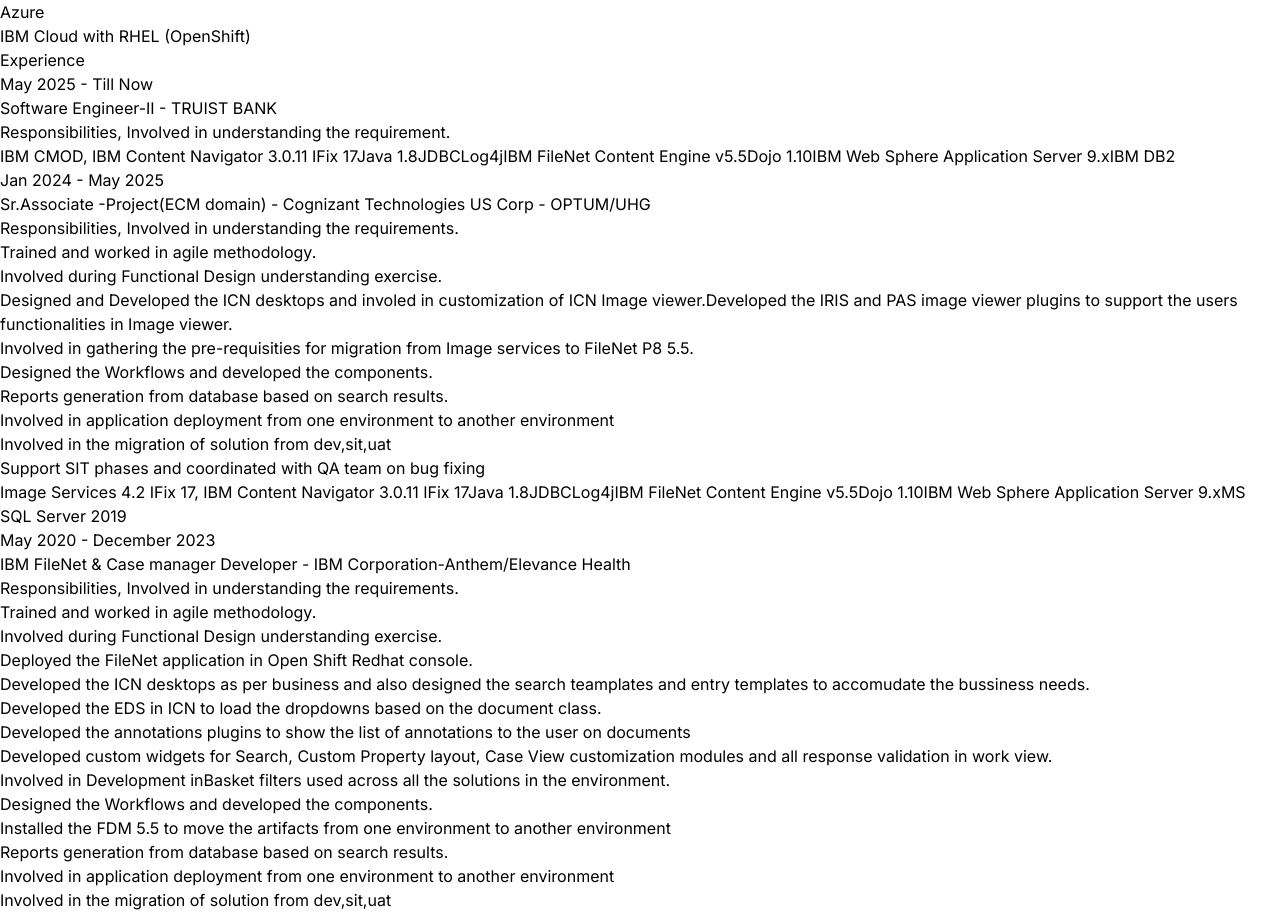
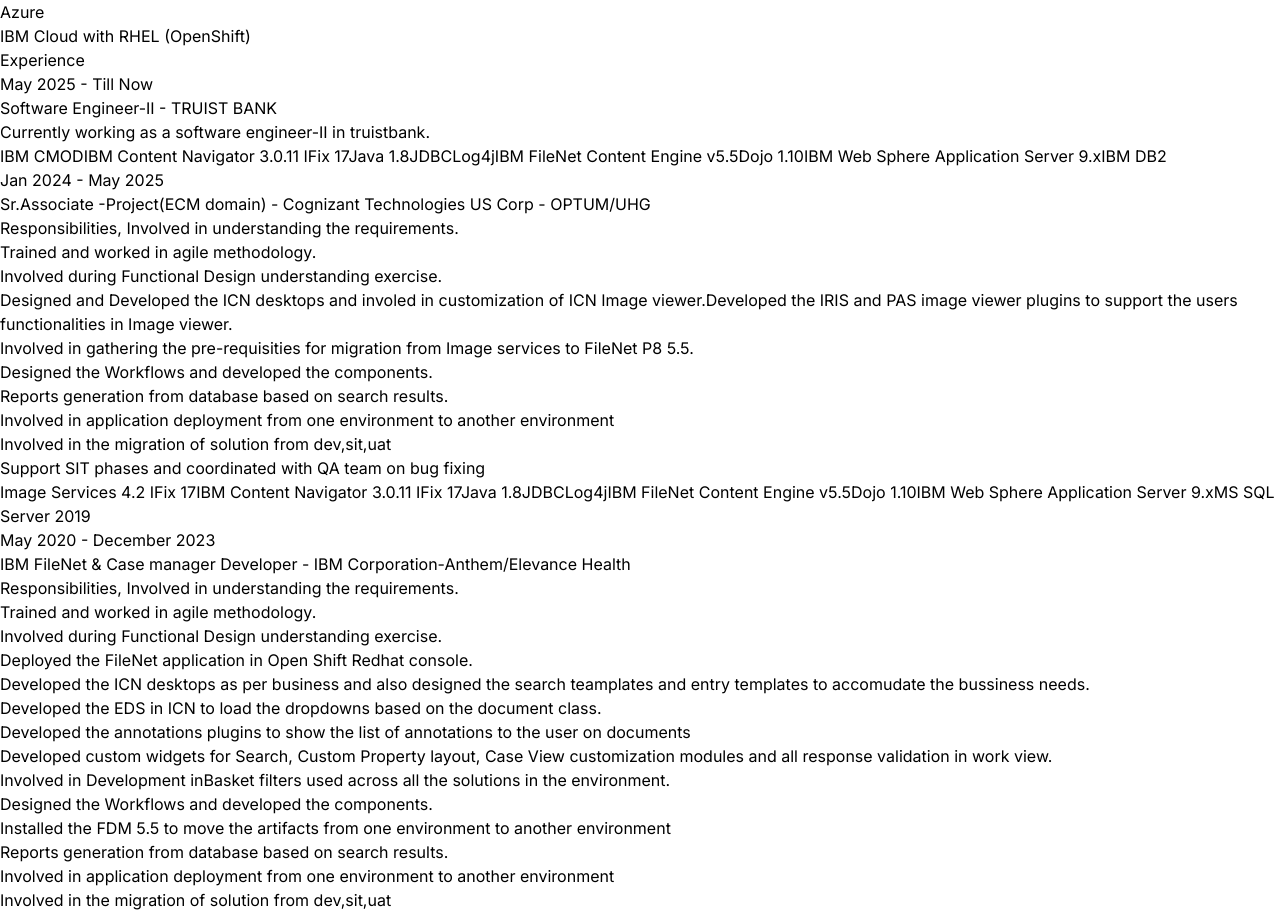
Before and after one commit to haribulagakula/portfolio, a React (Vite) app: page / in a window 1280 px wide. Shown: the part 2969-3884 px from the top of the page. Built offline with nearby package versions, Linux system fonts and the light colour scheme.

Commit message:
Update index.jsx
added Truist bank experience

```diff
--- a/src/constants/index.jsx
+++ b/src/constants/index.jsx
@@ -13,10 +13,10 @@
     company: "TRUIST BANK",
     description: [
       <>
-        Responsibilities, Involved in understanding the requirement.
+        Currently working as a software engineer-II in truistbank.
       </>
     ],
-    technologies: ["IBM CMOD, IBM Content Navigator 3.0.11 IFix 17", "Java 1.8", "JDBC", "Log4j", "IBM FileNet Content Engine v5.5", "Dojo 1.10", "IBM Web Sphere Application Server 9.x", "IBM DB2"],
+    technologies: ["IBM CMOD", "IBM Content Navigator 3.0.11 IFix 17", "Java 1.8", "JDBC", "Log4j", "IBM FileNet Content Engine v5.5", "Dojo 1.10", "IBM Web Sphere Application Server 9.x", "IBM DB2"],
   },
   {
     year: "Jan 2024 - May 2025",
@@ -55,7 +55,7 @@
         Support SIT phases and coordinated with QA team on bug fixing
       </>
     ],
-    technologies: ["Image Services 4.2 IFix 17, IBM Content Navigator 3.0.11 IFix 17", "Java 1.8", "JDBC", "Log4j", "IBM FileNet Content Engine v5.5", "Dojo 1.10", "IBM Web Sphere Application Server 9.x", "MS SQL Server 2019"],
+    technologies: ["Image Services 4.2 IFix 17", "IBM Content Navigator 3.0.11 IFix 17", "Java 1.8", "JDBC", "Log4j", "IBM FileNet Content Engine v5.5", "Dojo 1.10", "IBM Web Sphere Application Server 9.x", "MS SQL Server 2019"],
   },
   {
     year: "May 2020 - December 2023",
```
